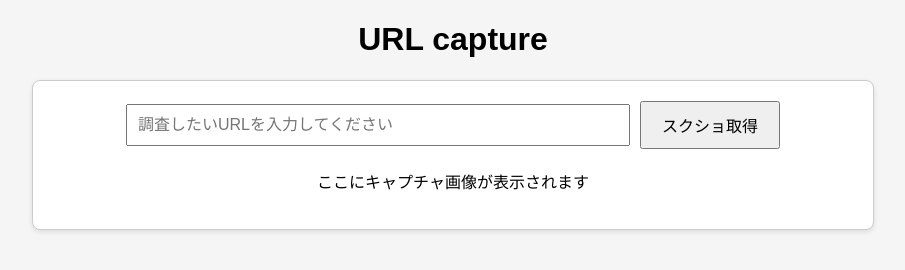
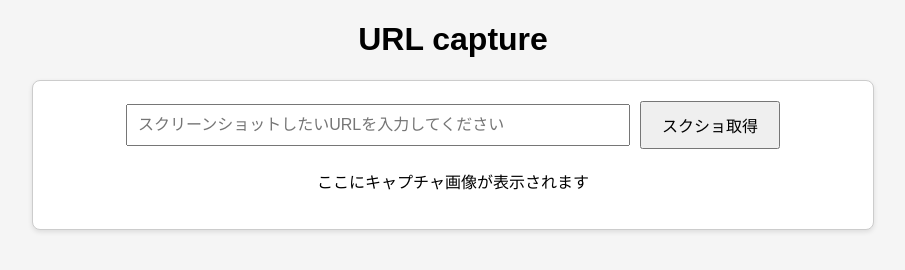
Before and after one commit to Re-78/URL_capture, a plain HTML site: page index.html in a window 1280 px wide. Shown: the whole page, without its empty margins (187-1092 px from the left). Drawn offline with Linux system fonts and the light colour scheme.

Commit message:
Update index.html

```diff
--- a/index.html
+++ b/index.html
@@ -83,7 +83,7 @@
 
   <div id="browser">
     <div id="browser_control">
-<input type="text" id="url_box" placeholder="調査したいURLを入力してください">
+<input type="text" id="url_box" placeholder="スクリーンショットしたいURLを入力してください">
 <button id="go_btn">スクショ取得</button>
 <img id="captured_img" src="" alt="スクリーンショット" style="max-width: 100%; display:none;">
 
```
